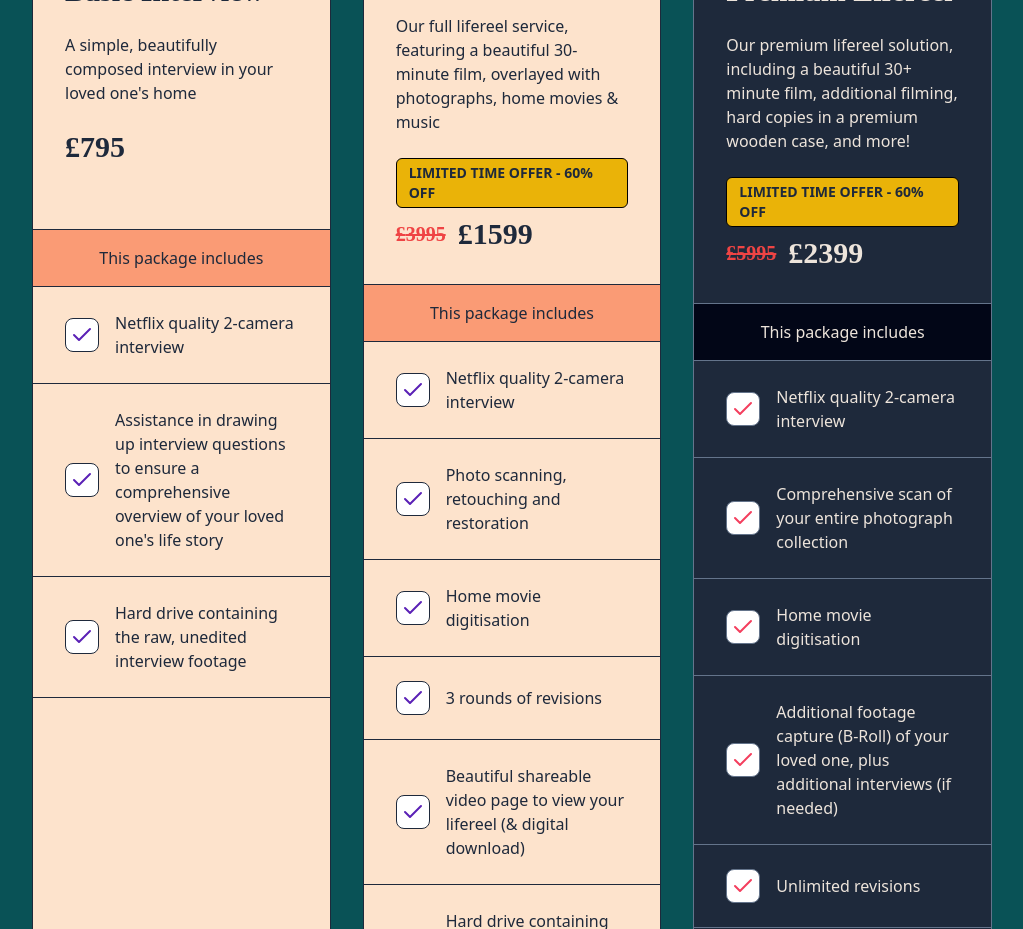
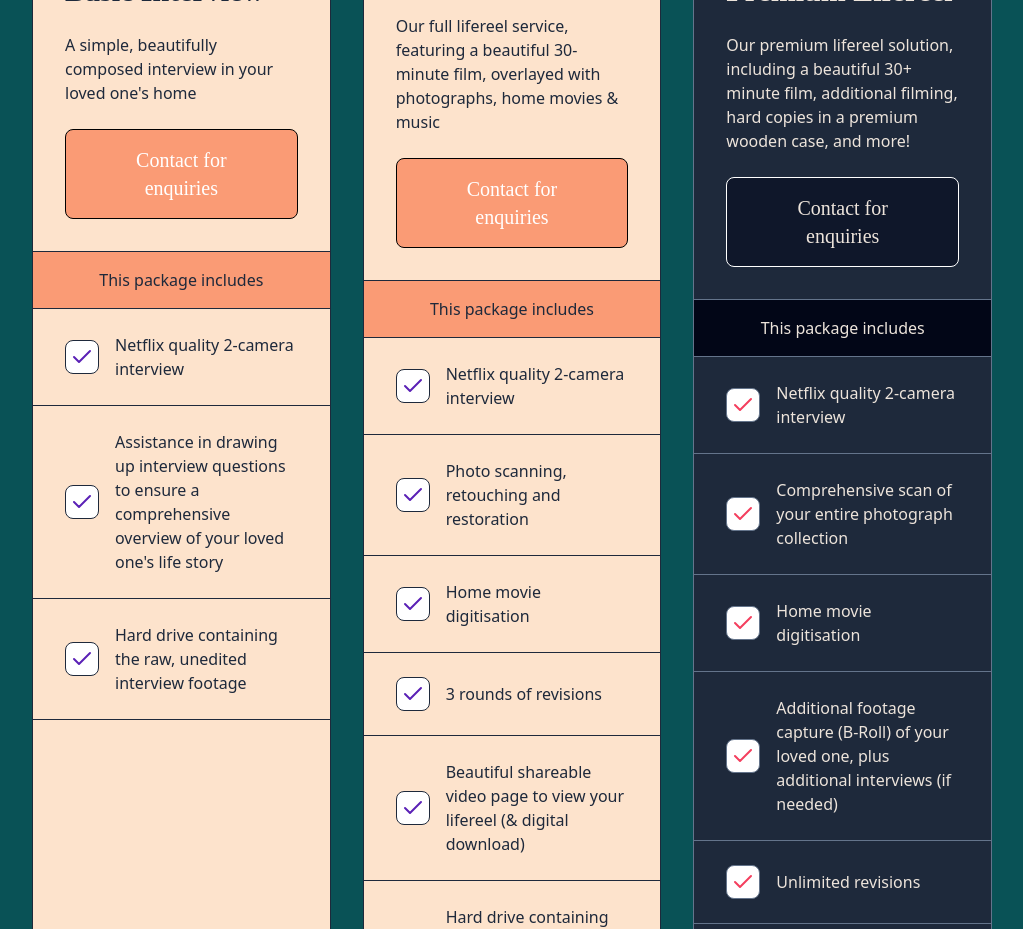
Before and after one commit to eliotrhys/lifereel, a Next.js app: page / in a window 1280 px wide. Shown: the part 8640-9569 px from the top of the page, without its empty margins (128-1151 px from the left). Built offline with nearby package versions, Linux system fonts and the light colour scheme; a web font is replaced by a local one.

Commit message:
no pricing

```diff
--- a/src/components/PricingItem.tsx
+++ b/src/components/PricingItem.tsx
@@ -35,16 +35,20 @@ const PricingItem = (props: PricingItemProps) => {
                     {props.offerPrice ?
                     (
                         <div>
-                            <div className="text-sm bg-yellow-500 border border-black px-3 py-1 rounded-md mb-2 inline-block font-semibold uppercase text-slate-800">Limited time offer - 60% off</div>
-                                <div className="flex items-center">
-                                <h4 className="text-xl text-red-500 line-through mr-3">£{props.price}</h4>
-                                <h4 className="text-3xl font-black">£{props.offerPrice}</h4>
+                            {/* <div className="text-sm bg-yellow-500 border border-black px-3 py-1 rounded-md mb-2 inline-block font-semibold uppercase text-slate-800">Limited time offer - 60% off</div> */}
+                                <div className="flex items-center justify-center">
+                                {/* <h4 className="text-xl text-red-500 line-through mr-3">£{props.price}</h4> */}
+                                <a href="mailto:oscar@lifereel.co" target="_blank" className={`w-full lg:w-auto p-4 px-12 rounded-lg inline-block font-medium text-md duration-300 ease-in-out text-center border ${props.isPremium ? "border-white bg-slate-900 hover:bg-slate-950 text-cream" : "border-black button-lifereel"}`}>
+                                    <h4 className="text-xl font-medium text-center">Contact for enquiries</h4>
+                                </a>
                             </div>
                         </div>
                     ) : (
                         <div>
-                            <div className="flex items-center">
-                                <h4 className="text-3xl font-black">£{props.price}</h4>
+                            <div className="flex items-center justify-center">
+                                <a href="mailto:oscar@lifereel.co" className="button-lifereel w-full lg:w-auto p-4 px-12 rounded-lg inline-block font-medium text-md duration-300 ease-in-out text-center border border-black">
+                                    <h4 className="text-xl font-medium">Contact for enquiries</h4>
+                                </a>
                             </div>
                         </div>
                         )
```
Also changed, not shown: 1 other file (tests, documents, lock files or other folders).
